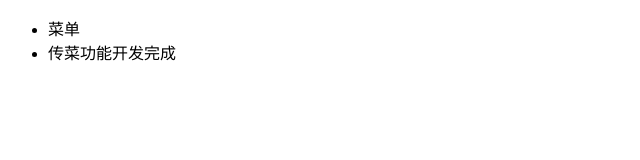
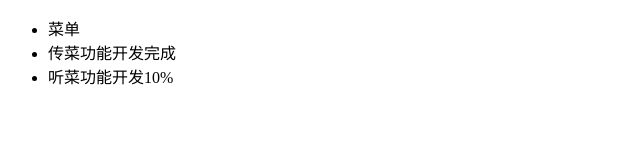
Before and after one commit to Marry-wang/menu, a plain HTML site: page index.html in a window 1280 px wide. Shown: the whole page, without its empty margins (0-640 px from the left). Drawn offline with Linux system fonts and the light colour scheme.

Commit message:
听菜功能开发10%

```diff
--- a/index.html
+++ b/index.html
@@ -8,6 +8,7 @@
         <ul>
             <li>菜单</li>
             <li>传菜功能开发完成</li>
+            <li>听菜功能开发10%</li>
         </ul>
     </body>
 </html>
```
